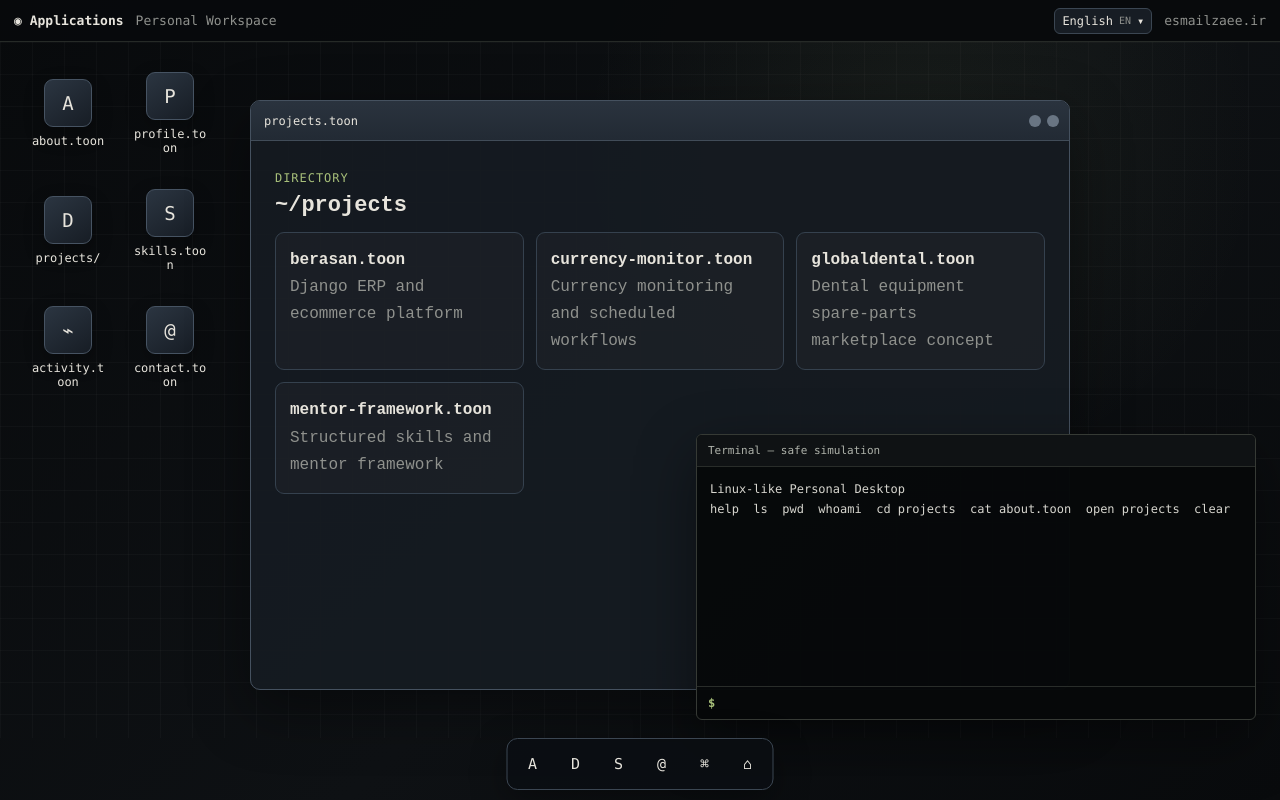
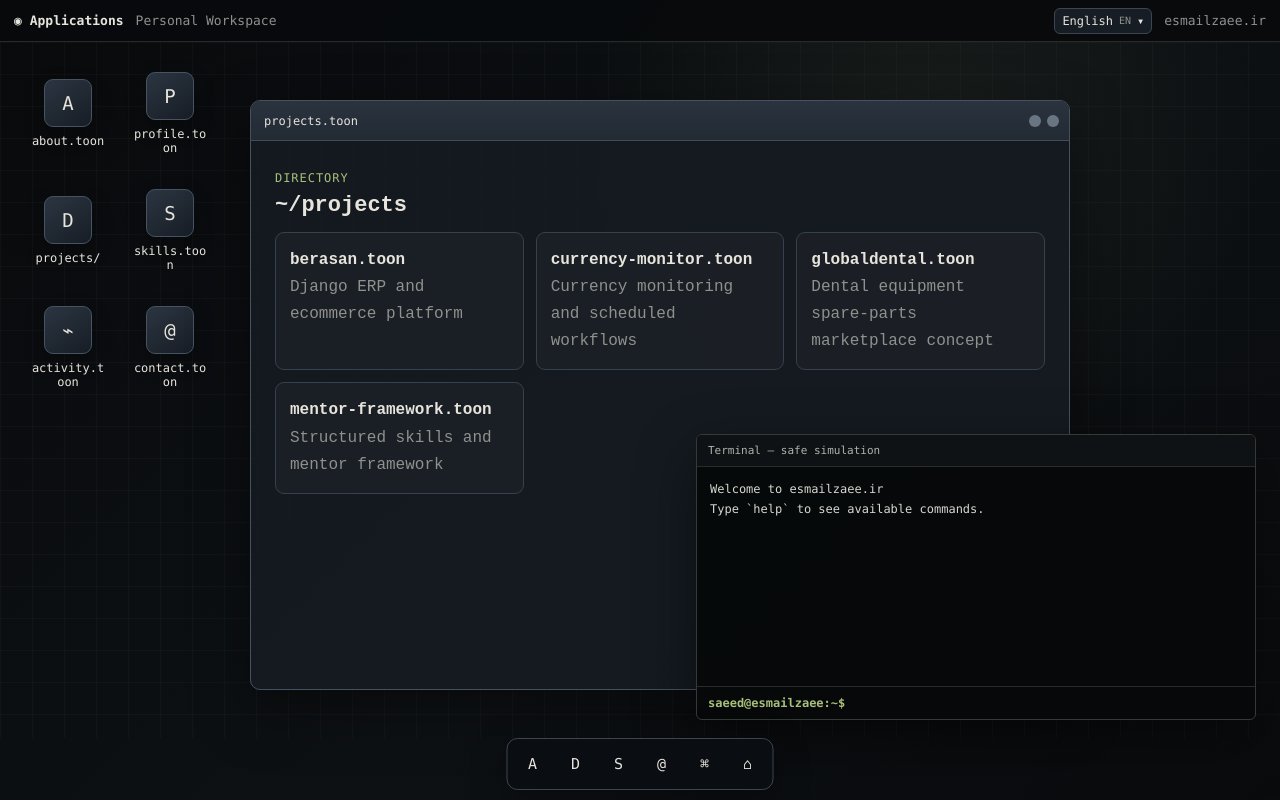
Before and after one commit to stableagent/esmailzaee-ir, a Next.js app: page /en/projects/berasan in a window 1280 px wide. Built offline with nearby package versions, Linux system fonts and the light colour scheme.

Commit message:
Make terminal prompt feel more like Omarchy

```diff
--- a/components/desktop.tsx
+++ b/components/desktop.tsx
@@ -153,7 +153,7 @@ export function Desktop({ locale, initialWindow = "about" }: { locale: Locale; i
   const t = copy[locale];
   const [windowId, setWindowId] = useState<WindowId>(initialWindow);
   const [terminalOpen, setTerminalOpen] = useState(true);
-  const [history, setHistory] = useState<string[]>(["Linux-like Personal Desktop", t.help]);
+  const [history, setHistory] = useState<string[]>(["Welcome to esmailzaee.ir", "Type `help` to see available commands.", ""]);
   const [command, setCommand] = useState("");
   const [languageOpen, setLanguageOpen] = useState(false);
 
@@ -170,7 +170,7 @@ export function Desktop({ locale, initialWindow = "about" }: { locale: Locale; i
       "open projects": "opening projects/",
       "cat about.toon": t.aboutText,
     };
-    setHistory((items) => items.concat(["$ " + value, outputs[value] || "command not found: " + value]));
+    setHistory((items) => items.concat(["saeed@esmailzaee:~$ " + value, outputs[value] || "command not found: " + value, ""]));
     if (value === "open projects") setWindowId("projects");
     if (value === "cat about.toon") setWindowId("about");
     setCommand("");
@@ -245,7 +245,7 @@ export function Desktop({ locale, initialWindow = "about" }: { locale: Locale; i
             <div className="terminal-header">{t.terminal} — safe simulation</div>
             <div className="terminal-output">{history.map((line, i) => <div key={i}>{line}</div>)}</div>
             <form className="terminal-form" onSubmit={(e) => { e.preventDefault(); runCommand(); }}>
-              <span className="terminal-prompt">$</span>
+              <span className="terminal-prompt">saeed@esmailzaee:~$</span>
               <input className="terminal-input" aria-label="terminal command" value={command} onChange={(e) => setCommand(e.target.value)} autoComplete="off" spellCheck={false} />
             </form>
           </section>
```
